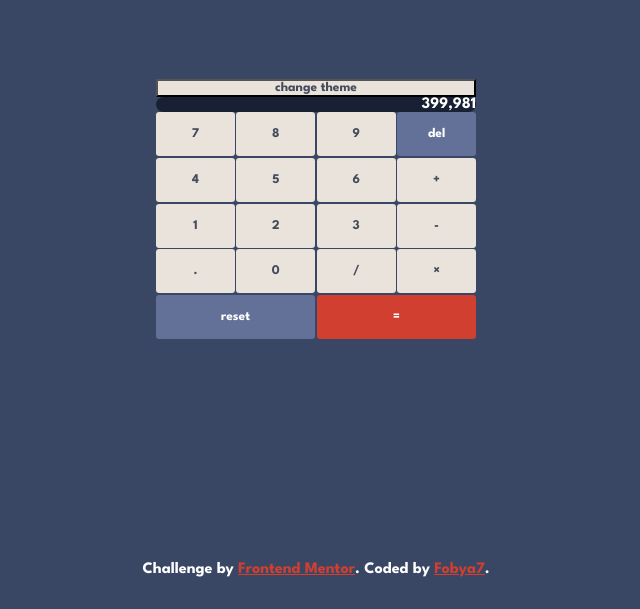
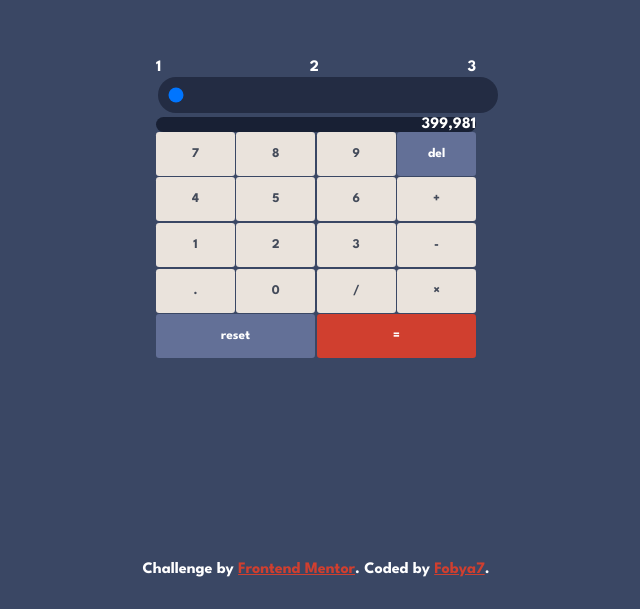
Before and after one commit to zofia-mm/calc, an Angular app: page / in a window 1280 px wide. Shown: the part 191-800 px from the top of the page, without its empty margins (324-964 px from the left). Built offline with nearby package versions, Linux system fonts and the light colour scheme.

Commit message:
switch actually switches theme

```diff
--- a/src/app/app-layout.component.scss
+++ b/src/app/app-layout.component.scss
@@ -17,6 +17,11 @@ main, .main-container
 }
 
 /* floating at the bottom */
+main
+{
+    display: block;
+    position: relative;
+}
 .attribution
 {
     position: absolute;
--- a/src/app/app.component.html
+++ b/src/app/app.component.html
@@ -2,9 +2,10 @@
 <div class="main-container"> <!-- theme background -->
 
     <div class="main-content">
-        <button (click)="toggleTheme()">
-            change theme
-        </button>
+        <switch
+            [theme]="themeController.theme"
+            [show]="themeController.toggleTheme"
+            ></switch>
         <screen [theme]="themeController.theme"></screen>
         <keyboard [theme]="themeController.theme"></keyboard>
     </div>
--- a/src/app/app.component.ts
+++ b/src/app/app.component.ts
@@ -1,5 +1,5 @@
 import { Component } from '@angular/core';
-import { Theme, ThemeController } from 'src/controllers/ThemeController';
+import { ThemeController } from 'src/controllers/ThemeController';
 
 @Component({
     selector: 'app-root',
@@ -11,7 +11,5 @@ import { Theme, ThemeController } from 'src/controllers/ThemeController';
     })
 export class AppComponent
 {
-    /* theme */
     themeController : ThemeController = new ThemeController();
-    toggleTheme = () => { this.themeController.toggleTheme() }
 }
--- /dev/null
+++ b/src/app/switch/switch-colors.component.scss
@@ -0,0 +1,26 @@
+@use '/src/scss/colors.scss' as c;
+
+@include c.themed
+{
+    input[type=range]
+    {
+        -webkit-appearance: none;
+        background-color: c.$complementary;
+
+        &::-webkit-slider-thumb
+        {
+            background-color: c.$primary;
+            border: none;
+        }
+        &::-moz-range-thumb
+        {
+            background-color: c.$primary;
+            border: none;
+        }
+        &::-ms-thumb
+        {
+            background-color: c.$primary;
+            border: none;
+        }
+    }
+}
--- /dev/null
+++ b/src/app/switch/switch-layout.component.scss
@@ -0,0 +1,14 @@
+
+input
+{
+    border-radius: 99px;
+    padding: 10px;
+    width: 100%;
+}
+
+.labels
+{
+    display: flex;
+    flex-flow: row;
+    justify-content: space-between;
+}
--- /dev/null
+++ b/src/app/switch/switch.component.html
@@ -0,0 +1,11 @@
+<div class="{{ theme }}">
+    <div class="labels">
+        <div class="label">1</div>
+        <div class="label">2</div>
+        <div class="label">3</div>
+    </div>
+    <input
+        type="range" min="1" max="3" value="2"
+        [(ngModel)]="val" #ctrl="ngModel" (ngModelChange)="show(val)"
+        >
+</div>
--- /dev/null
+++ b/src/app/switch/switch.component.ts
@@ -0,0 +1,28 @@
+import { Component, Input } from "@angular/core";
+import { Theme } from "src/controllers/ThemeController";
+
+@Component({
+    selector: 'switch',
+    templateUrl: './switch.component.html',
+    styleUrls: [
+        './switch-colors.component.scss',
+        './switch-layout.component.scss'
+        ]
+    })
+export class SwitchComponent
+{
+    // the theme it gets from parent
+    // used for self theming and nothing else
+    @Input() theme : Theme = Theme.Default;
+
+    // making the component reusable
+    @Input() label : string = "";
+    @Input() option_amount : number = 0;
+
+    // storing and using the value
+    @Input() val : number = 1;
+    @Input() show = ( themeNum : number ) => {
+        console.log( "unplugged switch component" );
+        console.log( this.val );
+        }
+}
--- a/src/controllers/ThemeController.ts
+++ b/src/controllers/ThemeController.ts
@@ -22,13 +22,13 @@ export class ThemeController
         this.theme = _theme;
     }
 
-    toggleTheme = () =>
+    toggleTheme = ( themeNum : number ) =>
     {
-        switch( this.theme )
+        switch( themeNum )
         {
-            case Theme.Default:  { this.theme = Theme.Light; break; };
-            case Theme.Light:    { this.theme = Theme.Dark; break; };
-            case Theme.Dark:     { this.theme = Theme.Default; break; };
+            case 1: { this.theme = Theme.Default; break; };
+            case 2: { this.theme = Theme.Light; break; };
+            case 3: { this.theme = Theme.Dark; break; };
         }
     }
 }
```
Also changed, not shown: src/app/app.module.ts (+6 -2 lines), 1 other file (tests, documents, lock files or other folders).
